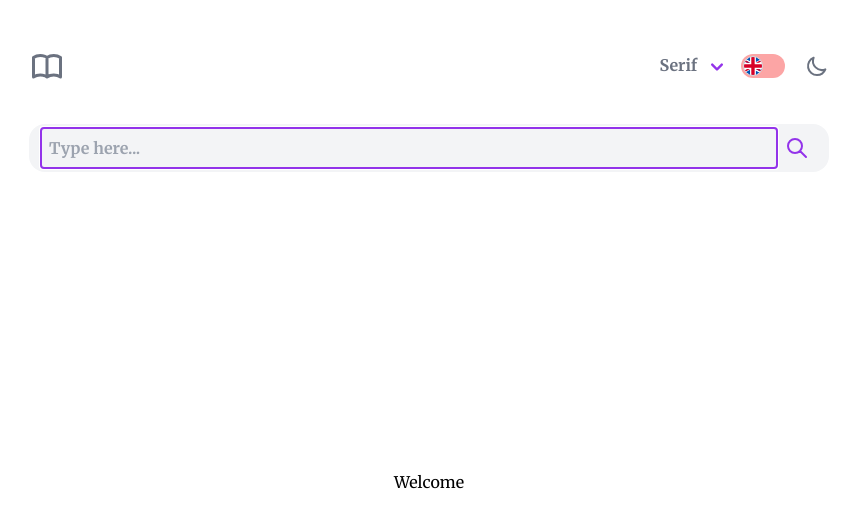
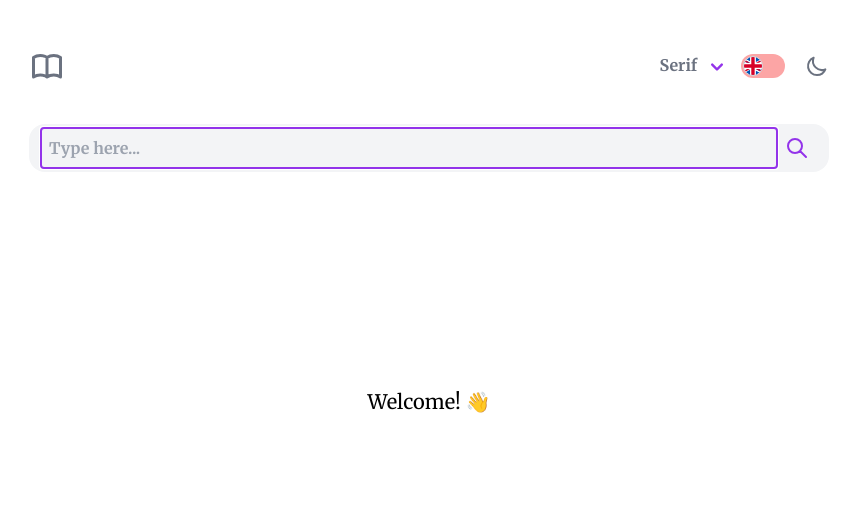
Before and after one commit to nightmir3/dictionary-app, a React (Vite) app: page / in a window 1280 px wide. Shown: the top 528 px of the page, without its empty margins (211-1069 px from the left). Built offline with nearby package versions, Linux system fonts and the light colour scheme.

Commit message:
fix: make welcome and error messages centered vertically with bottom padding, but search results are not vertically centered

```diff
--- a/src/App.jsx
+++ b/src/App.jsx
@@ -37,8 +37,9 @@ function App () {
       <Header {...preferences} />
       <SearchBar onSubmit={handleSearch} />
 
-      <div className='flex-1 grid place-items-center'>
-        {fetchStatus === 'idle' && <InitialContent message='Welcome' />}
+      {fetchStatus === 'success' && <ResultsPane res={wordData} />}
+      <div className='flex-1 pb-40 grid place-items-center'>
+        {fetchStatus === 'idle' && <InitialContent message='Welcome! 👋' />}
         {fetchStatus === 'fetching' &&
           <Ring
             size={40}
@@ -46,8 +47,7 @@ function App () {
             speed={2}
             color='#8e24aa' // text-purple-600
           />}
-        {fetchStatus === 'error' && <InitialContent message='Not Found' />}
-        {fetchStatus === 'success' && <ResultsPane res={wordData} />}
+        {fetchStatus === 'error' && <InitialContent message='Not Found!' />}
       </div>
     </div>
   )
--- a/src/components/InitialContent.jsx
+++ b/src/components/InitialContent.jsx
@@ -2,7 +2,7 @@ import React from 'react'
 
 function InitialContent ({ message }) {
   return (
-    <div className='text-center'>{message}</div>
+    <div className='text-center text-xl'>{message}</div>
   )
 }
 
```
